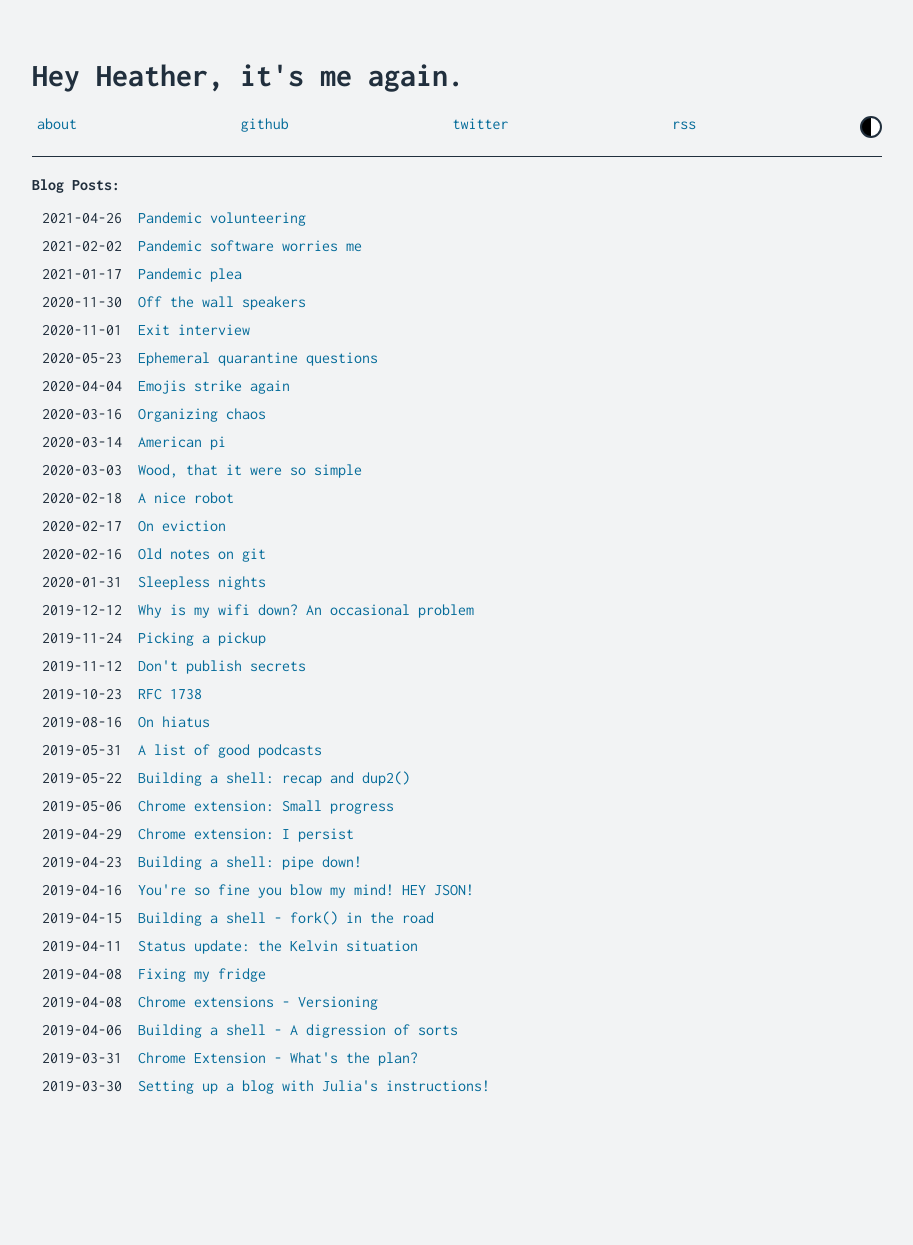
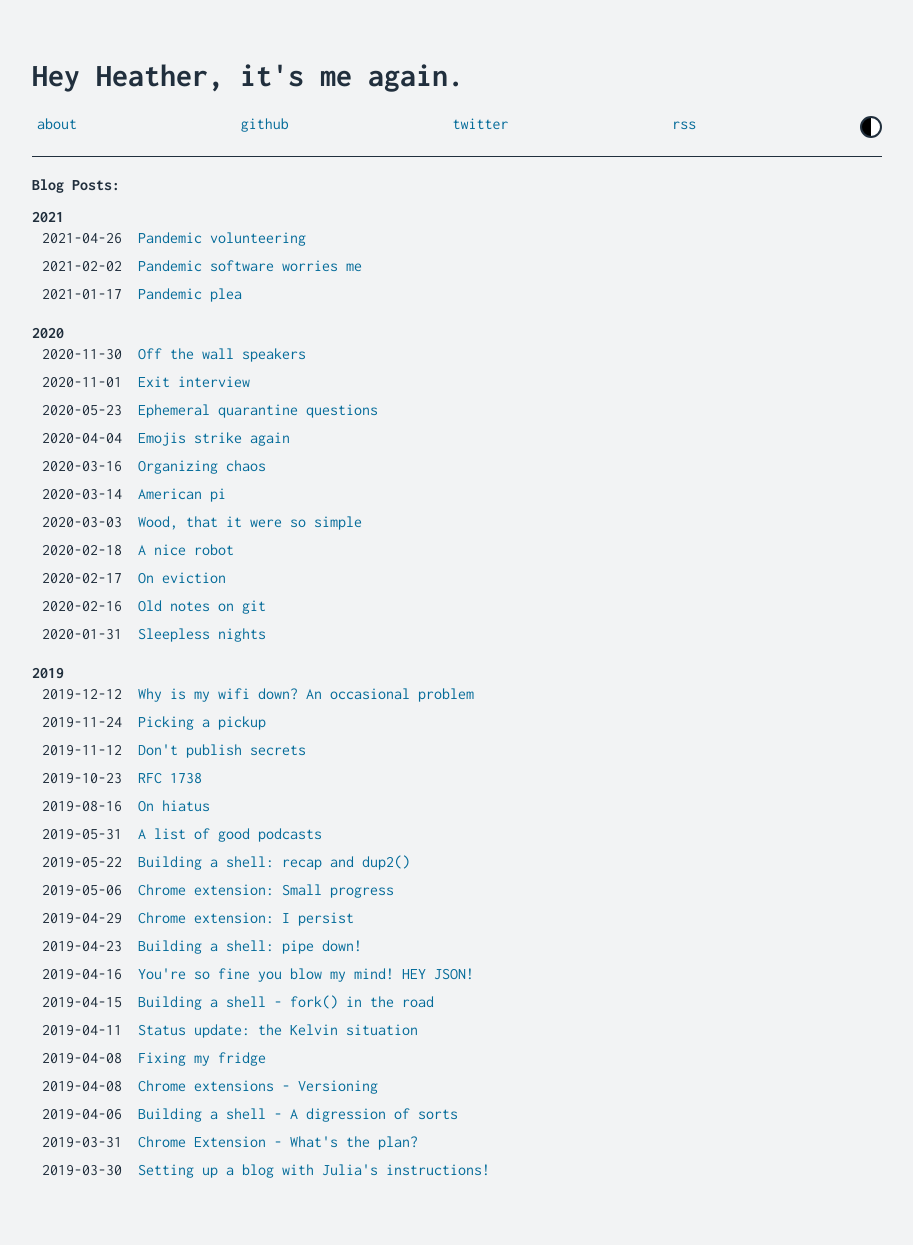
Before and after one commit to dolliars/heyheather, a Jekyll site: the page built from index.html, in a window 1280 px wide. Shown: the whole page, without its empty margins (183-1096 px from the left). Built offline with Jekyll 4.4.1, drawn with Linux system fonts in a browser that asks for light colours; before the commit the page ends 1161 px from its top, so only the background shows below that.

Commit message:
Separate posts by years

```diff
--- a/assets/css/main.scss
+++ b/assets/css/main.scss
@@ -180,6 +180,11 @@
   text-decoration: none;
 }
 
+.post-year {
+  font-weight: 700;
+  margin-top: 1em;
+}
+
 .post {
   &_details {
     margin-bottom: 1.1em;
--- a/index.html
+++ b/index.html
@@ -4,9 +4,13 @@
 
 <main class="blog" role="main">
   <h1>Blog Posts:</h1>
-  <ul>
-    {%- for post in site.posts %}
-    <li class="blog-list-item"><span class="date">{{ post.date | date: '%Y-%m-%d' }}</span> <a class="blog-list-link" href="{{ post.url }}">{{ post.title }}</a></li>
-    {%- endfor %}
-  </ul>
+  {% assign postsByYear = site.posts | group_by_exp:"post", "post.date | date: '%Y'" %}
+  {% for year in postsByYear %}
+    <h2 class="post-year">{{ year.name }}</h2>
+    <ul>
+    {% for post in year.items %}
+      <li class="blog-list-item"><span class="date">{{ post.date | date: '%Y-%m-%d' }}</span> <a class="blog-list-link" href="{{ post.url }}">{{ post.title }}</a></li>
+    {% endfor %}
+    </ul>
+    {% endfor %}
 </main>
```
